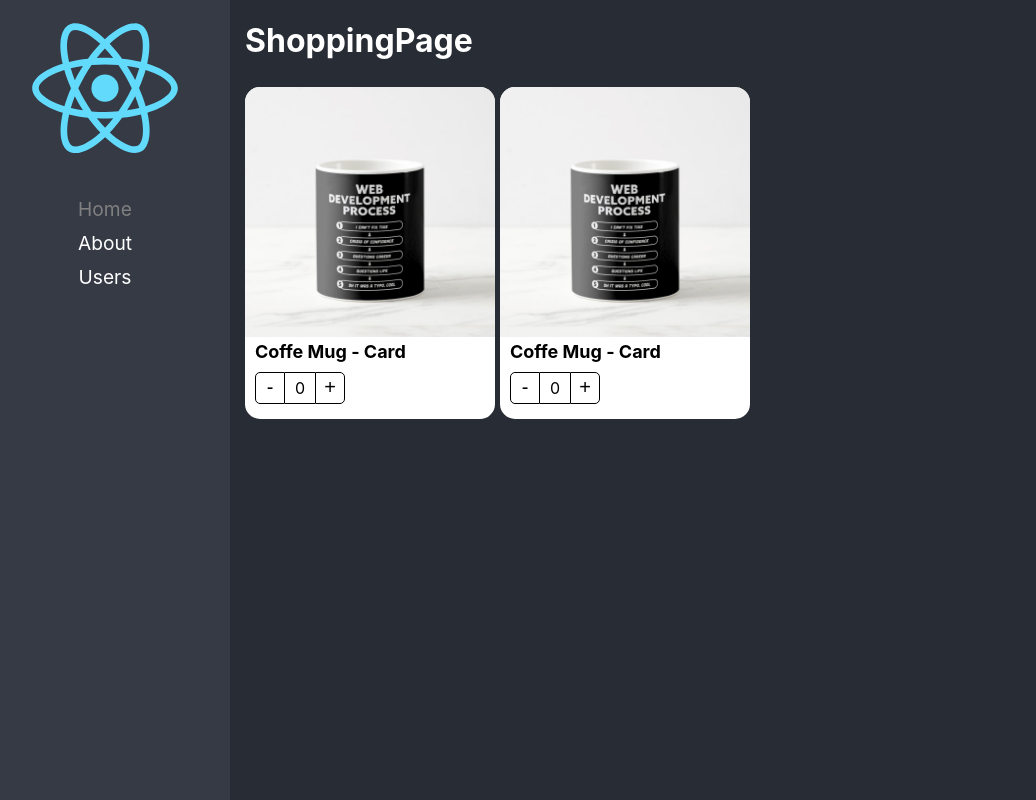
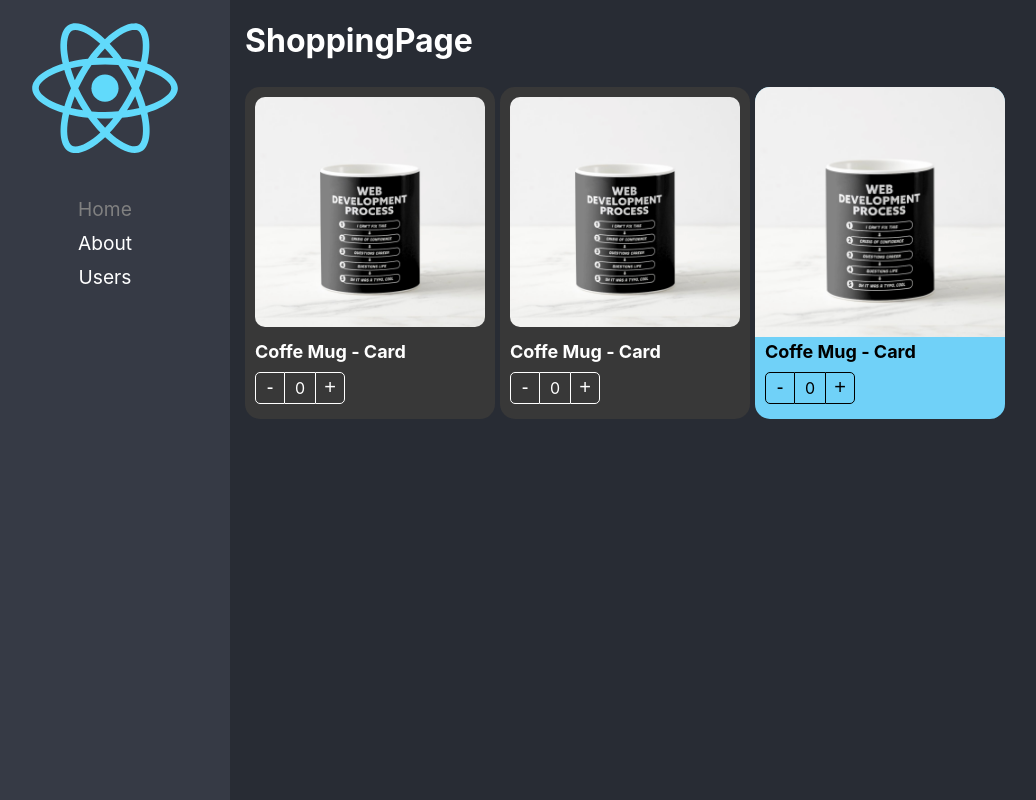
Before and after one commit to DiegoJavierConchilloWagner/react-adv-typescript, a React (Create React App) app: page / in a window 1280 px wide. Shown: the whole page, without its empty margins (20-1056 px from the left). Built offline with nearby package versions, Linux system fonts and the light colour scheme.

Commit message:
component extend styles example

```diff
--- a/src/02-components-patterns/components/ProductButtons.tsx
+++ b/src/02-components-patterns/components/ProductButtons.tsx
@@ -2,12 +2,17 @@
 import { ProductContext } from "./ProductCard";
 import styles from '../styles/styles.module.css';
 
-export const ProductButtons = () => {
+export interface Props {
+    className?: string;
+    style?: React.CSSProperties;
+}
+
+export const ProductButtons = ({ className, style }:Props) => {
 
     const { increaseOrDecreaseBy, counter } = useContext( ProductContext );
 
     return(
-        <div className={styles.buttonsContainer}>
+        <div className={`${styles.buttonsContainer} ${className}`} style={style} >
             <button className={styles.buttonMinus} onClick={ () => increaseOrDecreaseBy(-1) }> - </button>
             <div className={styles.countLabel}> {counter} </div>
             <button className={styles.buttonAdd} onClick={ () => increaseOrDecreaseBy(1) }> + </button>
--- a/src/02-components-patterns/components/ProductCard.tsx
+++ b/src/02-components-patterns/components/ProductCard.tsx
@@ -1,18 +1,25 @@
 import { useProduct } from '../hooks/useProduct';
-import { createContext } from 'react';
-import { ProductContextProps, ProductCardProps } from '../interfaces/product.interfaces';
+import { createContext, CSSProperties, ReactElement } from 'react';
+import { ProductContextProps, Product } from '../interfaces/product.interfaces';
 import styles from '../styles/styles.module.css';
 
 export const ProductContext = createContext({} as ProductContextProps);
 const { Provider } = ProductContext;
 
-export const ProductCard = ({ children, product }:ProductCardProps) => {
+export interface Props {
+    product: Product;
+    children?: ReactElement | ReactElement[];
+    className?: string;
+    style?: CSSProperties
+}
+
+export const ProductCard = ({ children, product, className, style }:Props) => {
 
     const { counter, increaseOrDecreaseBy } = useProduct();
 
     return (
         <Provider value={{ counter, increaseOrDecreaseBy, product }}>
-            <div className={styles.productCard}>
+            <div className={`${styles.productCard} ${className}`} style={style}>
             {children}
             </div>
         </Provider>
--- a/src/02-components-patterns/components/ProductImage.tsx
+++ b/src/02-components-patterns/components/ProductImage.tsx
@@ -3,7 +3,13 @@
 import noImage from '../assets/no-image.jpg';
 import styles from '../styles/styles.module.css';
 
-export const ProductImage = ({ img = '' }) => {
+export interface Props {
+    img?: string;
+    className?: string;
+    style?: React.CSSProperties;
+}
+
+export const ProductImage = ({ img, className, style }:Props) => {
 
     const { product } = useContext( ProductContext );
     let imgToShow:string;
@@ -12,6 +18,6 @@
         imgToShow = product.img : imgToShow = noImage;
 
     return (
-        <img className={styles.productImg} src={ imgToShow } alt="" />
+        <img className={`${styles.productImg} ${className}`} src={ imgToShow } alt="" style={style} />
     )
 };
--- a/src/02-components-patterns/components/ProductTitle.tsx
+++ b/src/02-components-patterns/components/ProductTitle.tsx
@@ -2,11 +2,17 @@
 import { ProductContext } from "./ProductCard";
 import styles from '../styles/styles.module.css';
 
-export const ProductTitle = ({ title }:{ title: string }) => {
+export interface Props {
+    className?: string;
+    title?: string;
+    style?: React.CSSProperties;
+}
+
+export const ProductTitle = ({ title, className, style}:Props) => {
 
     const { product } = useContext( ProductContext );
 
     return (
-        <span className={styles.productDescription}>{ title ? title : product.title }</span>
+        <span className={`${styles.productDescription} ${className}`} style={style}>{ title ? title : product.title }</span>
     )
 };
--- a/src/02-components-patterns/pages/ShoppingPage.tsx
+++ b/src/02-components-patterns/pages/ShoppingPage.tsx
@@ -1,5 +1,5 @@
 import { ProductButtons, ProductCard, ProductImage, ProductTitle } from '../components'
-
+import '../styles/custom-styles.css'
 const product = {
     id: '1',
     title: 'Coffe Mug - Card',
@@ -16,16 +16,24 @@
                 flexDirection: 'row',
                 flexWrap: 'wrap'
             }}>
-                <ProductCard product={product}>
-                    <ProductImage />
-                    <ProductTitle title={''} />
-                    <ProductButtons  />
+                <ProductCard product={product} className="bg-dark">
+                    <ProductImage className="custom-image" />
+                    <ProductTitle title={''} className="text-white"/>
+                    <ProductButtons className="custom-buttons" />
                 </ProductCard>
 
-                <ProductCard product={product}>
-                    <ProductCard.Image />
-                    <ProductCard.Title title={''}/>
-                    <ProductCard.Buttons />
+                <ProductCard product={product} className="bg-dark" >
+                    <ProductCard.Image className="custom-image" />
+                    <ProductCard.Title title={''} className="text-white" />
+                    <ProductCard.Buttons className="custom-buttons"/>
+                </ProductCard>
+
+                <ProductCard product={product} style={{
+                    backgroundColor: '#70D1F8'
+                }}>
+                    <ProductImage style={{backgroundColor: '#70D1F8'}}/>
+                    <ProductTitle title={''} style={{backgroundColor: '#70D1F8'}} />
+                    <ProductButtons style={{backgroundColor: '#70D1F8'}}/>
                 </ProductCard>
             </div>
 
--- /dev/null
+++ b/src/02-components-patterns/styles/custom-styles.css
@@ -0,0 +1,19 @@
+
+.bg-dark {
+    background-color: rgb(56,56,56);
+}
+
+.text-white {
+    color: #fff;
+}
+
+.custom-image {
+    border-radius: 20px;
+    padding: 10px;
+    width: calc(100% - 20px);
+}
+
+.custom-buttons button, .custom-buttons div {
+    color: #fff;
+    border-color: #fff;
+}
```
Also changed, not shown: src/02-components-patterns/interfaces/product.interfaces.ts (+19 -9 lines).
